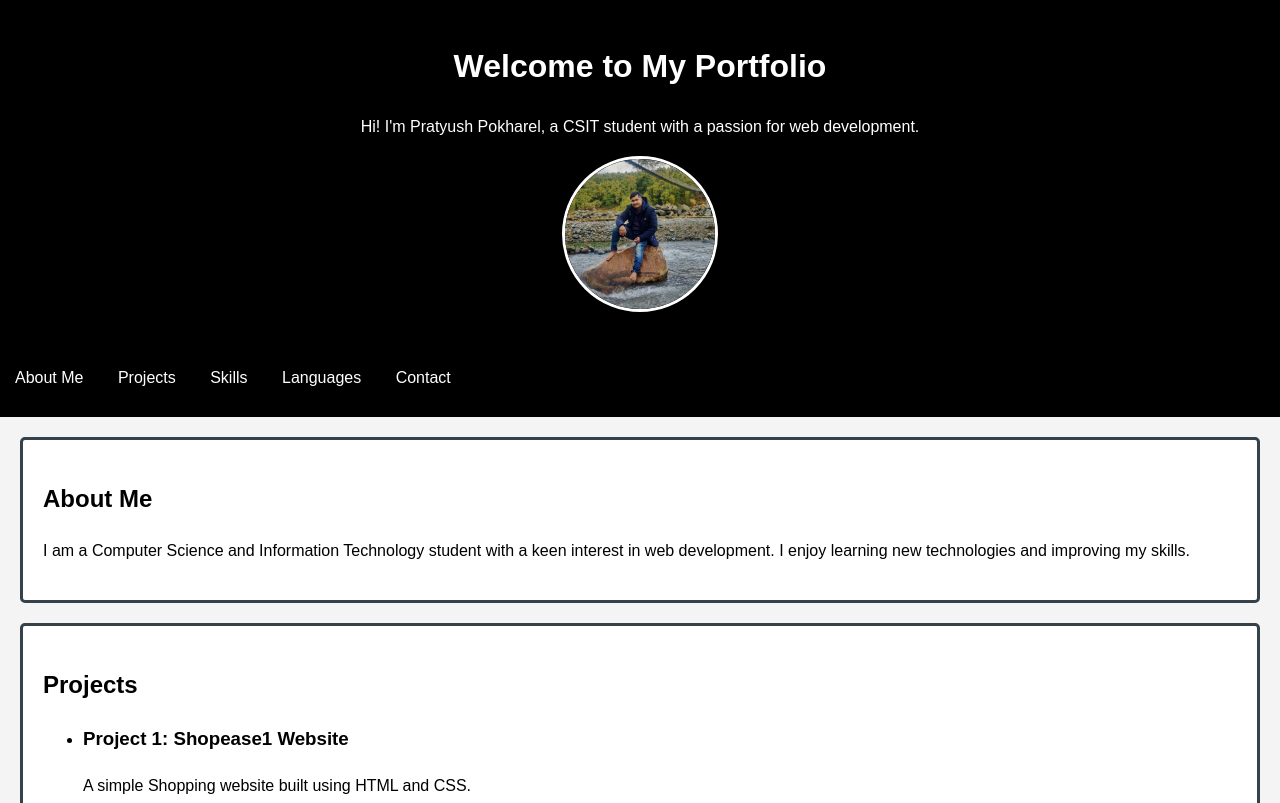
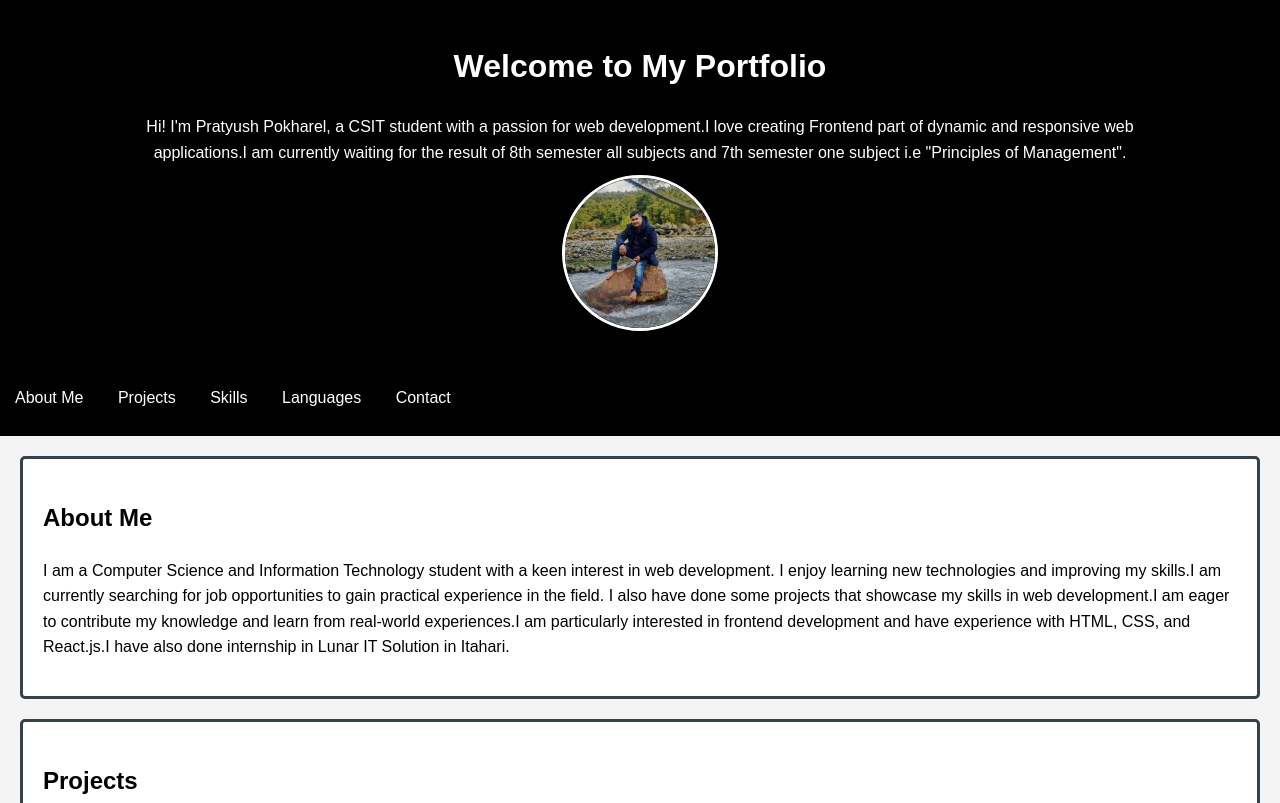
Before and after one commit to iampratyushgit/My-Portfolio, a plain HTML site: page index.html in a window 1280 px wide. Shown: the top 803 px of the page. Drawn offline with Linux system fonts and the light colour scheme.

Commit message:
Enhance portfolio content and update contact information

```diff
--- a/index.html
+++ b/index.html
@@ -11,7 +11,7 @@
     <!-- Header Section -->
     <header>
         <h1>Welcome to My Portfolio</h1>
-        <p>Hi! I'm Pratyush Pokharel, a CSIT student with a passion for web development.</p>
+        <p>Hi! I'm Pratyush Pokharel, a CSIT student with a passion for web development.I love creating Frontend part of dynamic and responsive web applications.I am currently waiting for the result of 8th semester all subjects and 7th semester one subject i.e "Principles of Management".</p>
         <img src="me.jpg" alt="Mypic" style="height: 150px; border: white; border: solid; border-radius: 250px;">
     </header>
 
@@ -28,7 +28,8 @@
 
     <section id="about">
         <h2>About Me</h2>
-        <p>I am a Computer Science and Information Technology student with a keen interest in web development. I enjoy learning new technologies and improving my skills.</p>
+        <p>I am a Computer Science and Information Technology student with a keen interest in web development. I enjoy learning new technologies and improving my skills.I am currently searching for job opportunities to gain practical experience in the field.
+            I also have done some projects that showcase my skills in web development.I am eager to contribute my knowledge and learn from real-world experiences.I am particularly interested in frontend development and have experience with HTML, CSS, and React.js.I have also done internship in Lunar IT Solution in Itahari.</p>
     </section>
 
     <section id="projects">
@@ -54,6 +55,7 @@
     <section id="skills">
         <h2>Skills</h2>
         <ul>
+            <li>Basics of MS Word, MS Excel & MS PowerPoint</li>
             <li>HTML</li>
             <li>CSS</li>
             <li>JavaScript (basic)</li>
@@ -72,11 +74,11 @@
 
     <section id="contact">
         <h2>Contact Me</h2>
-        <p>If you'd like to get in touch, feel free to reach out via email at <a href="https://mail.google.com/mail/u/0/?tab=rm&ogbl#inbox">pokharelpratyush620@example.com</a>.</p>
+        <p>If you'd like to get in touch, feel free to reach out via whatsapp with the number +977-9843861122.</p>
     </section>
 
     <footer>
-        <p>&copy; 2023 Pratyush Pokharel. All rights reserved.</p>
+        <p>&copy; 2025 Pratyush Pokharel. All rights reserved.</p>
     </footer>
 </body>
 </html>
--- a/style.css
+++ b/style.css
@@ -11,6 +11,11 @@ header {
     color: #ffffff;
     padding: 20px 0;
     text-align: center;
+}
+
+header p {
+    width: 80%;
+    margin: 10px auto;
 }
 
 nav {
```
